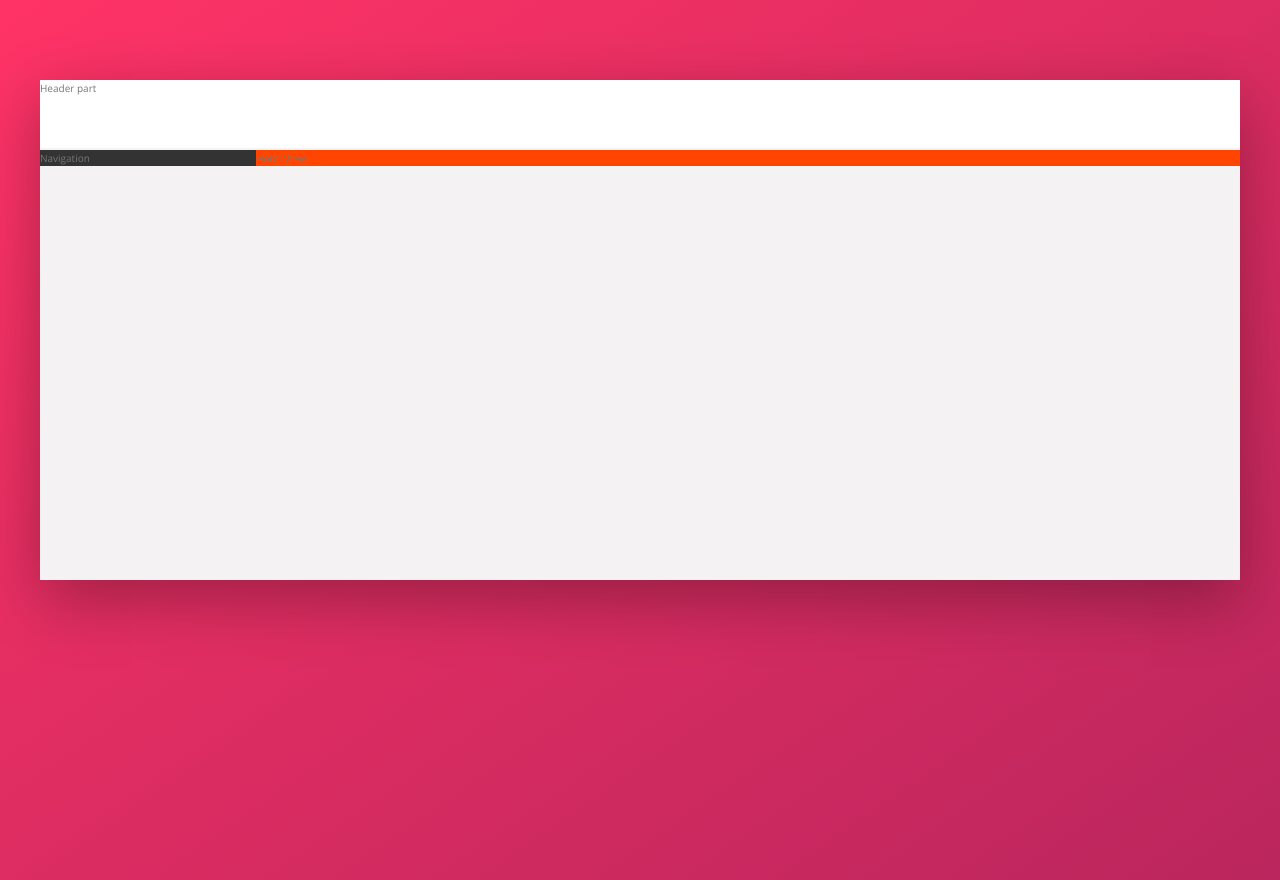
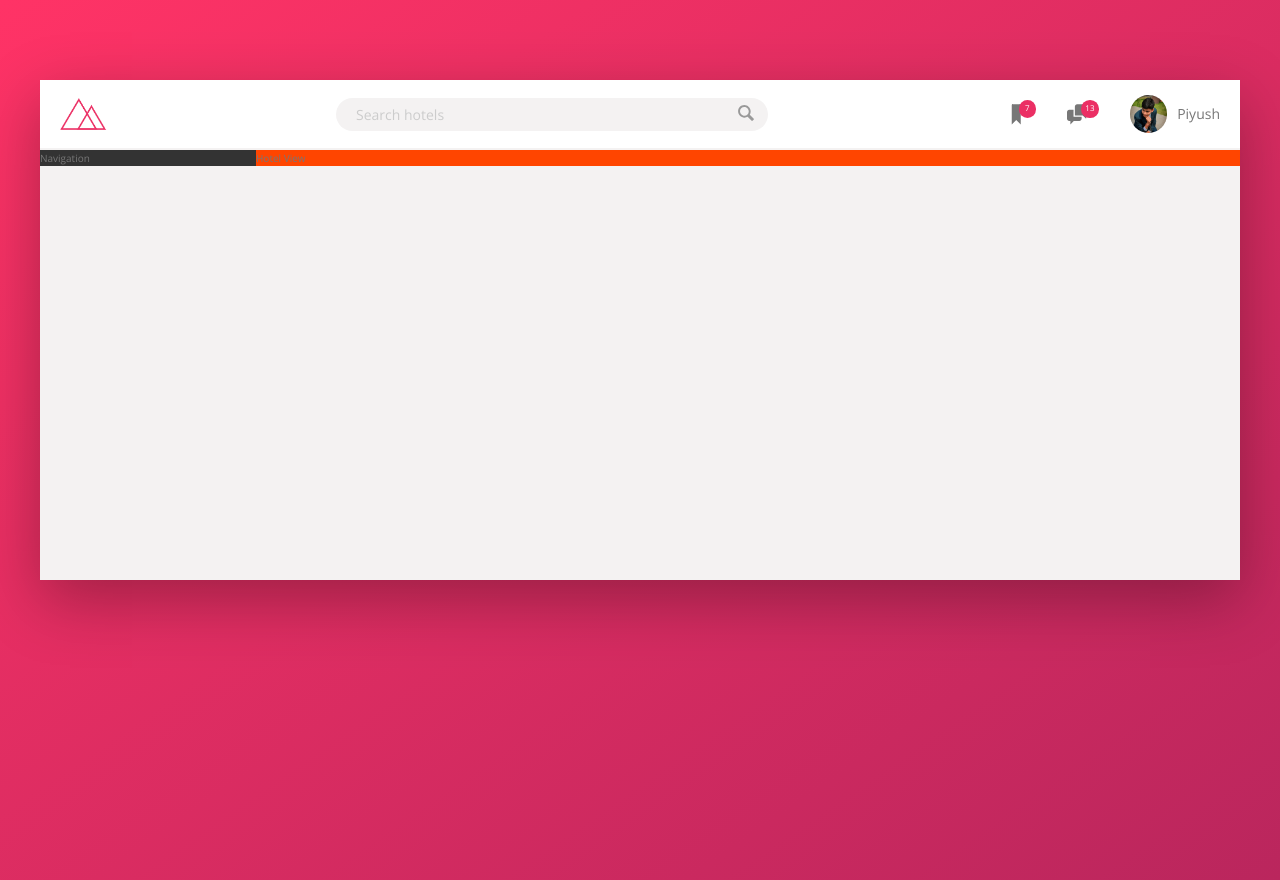
Before and after one commit to itsPiyush01/Trillo, a website: page index.html in a window 1280 px wide. Drawn offline with nearby package versions, Linux system fonts and the light colour scheme.

Commit message:
Build the Header

```diff
--- a/index.html
+++ b/index.html
@@ -16,7 +16,41 @@
   <body>
     <div class="container">
       <header class="header">
-        Header part
+        <img src="img/logo.png" alt="trillo logo" class="logo" />
+        <form action="#" class="search">
+          <input
+            type="text"
+            class="search__input"
+            placeholder="Search hotels"
+          />
+          <button class="search__button">
+            <svg class="search__icon">
+              <use xlink:href="img/sprite.svg#icon-magnifying-glass"></use>
+            </svg>
+          </button>
+        </form>
+        <nav class="user-nav">
+          <div class="user-nav__icon__box">
+            <svg class="user-nav__icon">
+              <use xlink:href="img/sprite.svg#icon-bookmark"></use>
+            </svg>
+            <span class="user-nav__notification">7</span>
+          </div>
+          <div class="user-nav__icon__box">
+            <svg class="user-nav__icon">
+              <use xlink:href="img/sprite.svg#icon-chat"></use>
+            </svg>
+            <span class="user-nav__notification">13</span>
+          </div>
+          <div class="user-nav__user">
+            <img
+              src="img/user.png"
+              alt="User photo"
+              class="user-nav__user-photo"
+            />
+            <span class="user-nav__user-name">Piyush</span>
+          </div>
+        </nav>
       </header>
       <div class="content">
         <nav class="sidebar">
--- a/sass/_components.scss
+++ b/sass/_components.scss
@@ -0,0 +1,118 @@
+/////////////////////////////////
+// LOGO
+.logo {
+  height: 3.25rem;
+  margin-left: 2rem;
+}
+
+/////////////////////////////////
+// SEARCH
+.search {
+  // background-color: orangered;
+  flex: 0 0 40%;
+
+  display: flex;
+  align-items: center; //align search-icon along cross axison along cross axis
+  justify-content: center; //align search-icon along main axis
+
+  &__input {
+    // input element does not inherit the font family of the global document
+    font-family: inherit;
+    font-size: inherit;
+    color: inherit;
+    background-color: var(--color-grey-light-2);
+    border: none;
+    padding: 0.7rem 2rem;
+    border-radius: 100px;
+    width: 90%;
+    transition: all 0.2s;
+    margin-right: -3.25rem;
+
+    &:focus {
+      outline: none;
+      width: 100%;
+
+      background-color: var(--color-grey-light-3);
+    }
+    &::placeholder {
+      font-weight: 100;
+      color: var(--color-grey-light-4);
+    }
+  }
+
+  &__input:focus + &__button {
+    background-color: var(--color-grey-light-3);
+  }
+  &__button {
+    border: none;
+    background-color: var(--color-grey-light-2);
+
+    &:focus {
+      outline: none;
+    }
+    &:active {
+      transform: translateY(2px);
+    }
+  }
+
+  &__icon {
+    height: 2rem;
+    width: 2rem;
+    fill: var(--color-grey-dark-3);
+  }
+}
+
+/////////////////////////////////
+// USER NAVIGATION
+.user-nav {
+  // background-color: greenyellow;
+  align-self: stretch;
+  display: flex;
+  align-items: center;
+
+  // __icon-box and __user
+  & > * {
+    padding: 0 2rem;
+    cursor: pointer;
+    height: 100%;
+    display: flex;
+    align-items: center;
+  }
+
+  & > *:hover {
+    background-color: var(--color-grey-light-2);
+  }
+  &__icon__box {
+    position: relative;
+  }
+
+  &__icon {
+    height: 2.25rem;
+    width: 2.25rem;
+    fill: var(--color-grey-dark-2);
+  }
+  &__notification {
+    font-size: 0.8rem;
+    height: 1.75rem;
+    width: 1.75rem;
+    border-radius: 50%;
+    background-color: var(--color-primary);
+    color: #ffffff;
+
+    position: absolute;
+    right: 1.1rem;
+    top: 2rem;
+
+    // for content (7,13 )
+    display: flex;
+    justify-content: center;
+    align-items: center;
+  }
+
+  &__user-photo {
+    height: 3.75rem;
+    border-radius: 50%;
+
+    margin-right: 1rem;
+  }
+}
--- a/sass/_layout.scss
+++ b/sass/_layout.scss
@@ -7,9 +7,14 @@
 }
 
 .header {
+  font-size: 1.4rem;
   height: 7rem;
   background-color: #fff;
   border-bottom: 2px solid var(--color-grey-light-2);
+
+  display: flex;
+  justify-content: space-between; //MAIN AXIS 'H'
+  align-items: center; //CROSS AXIS 'V'
 }
 
 .content {
```
Also changed, not shown: css/style.css, img/user.png (added), 1 other file.
